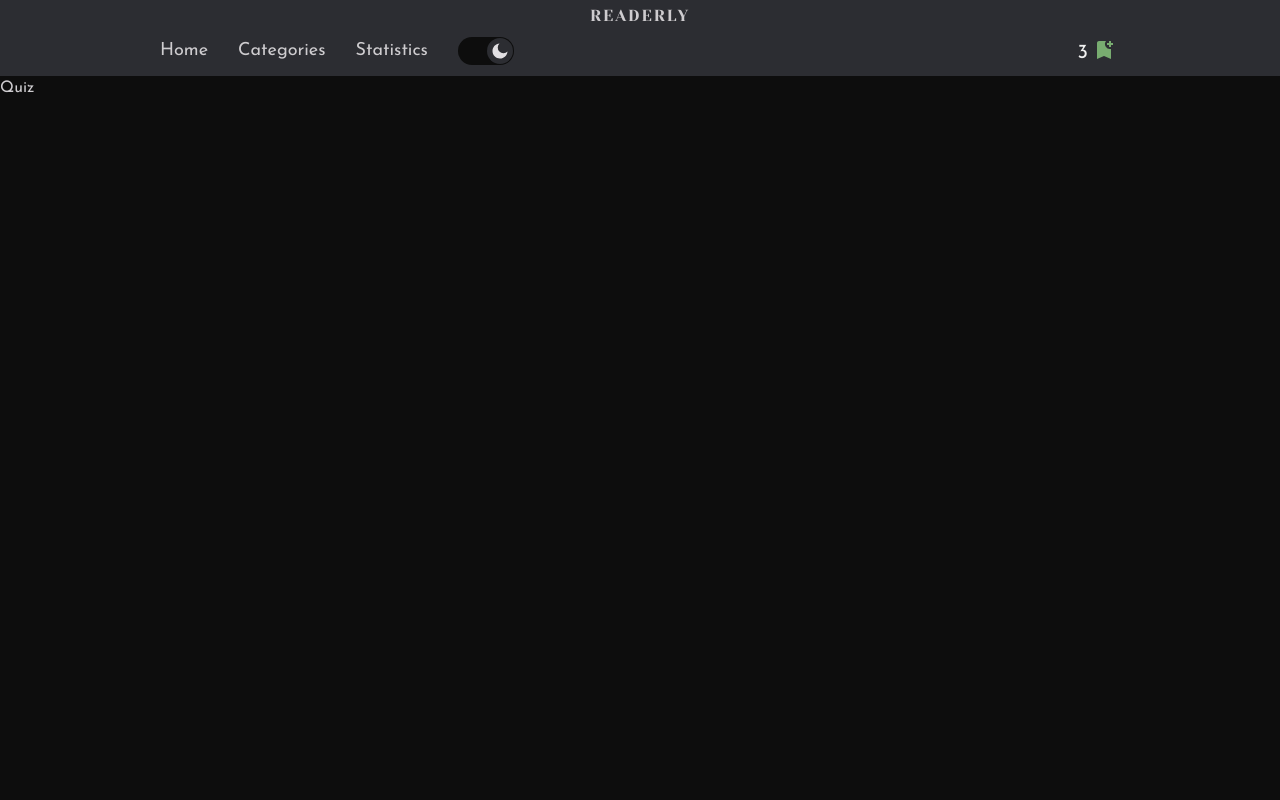
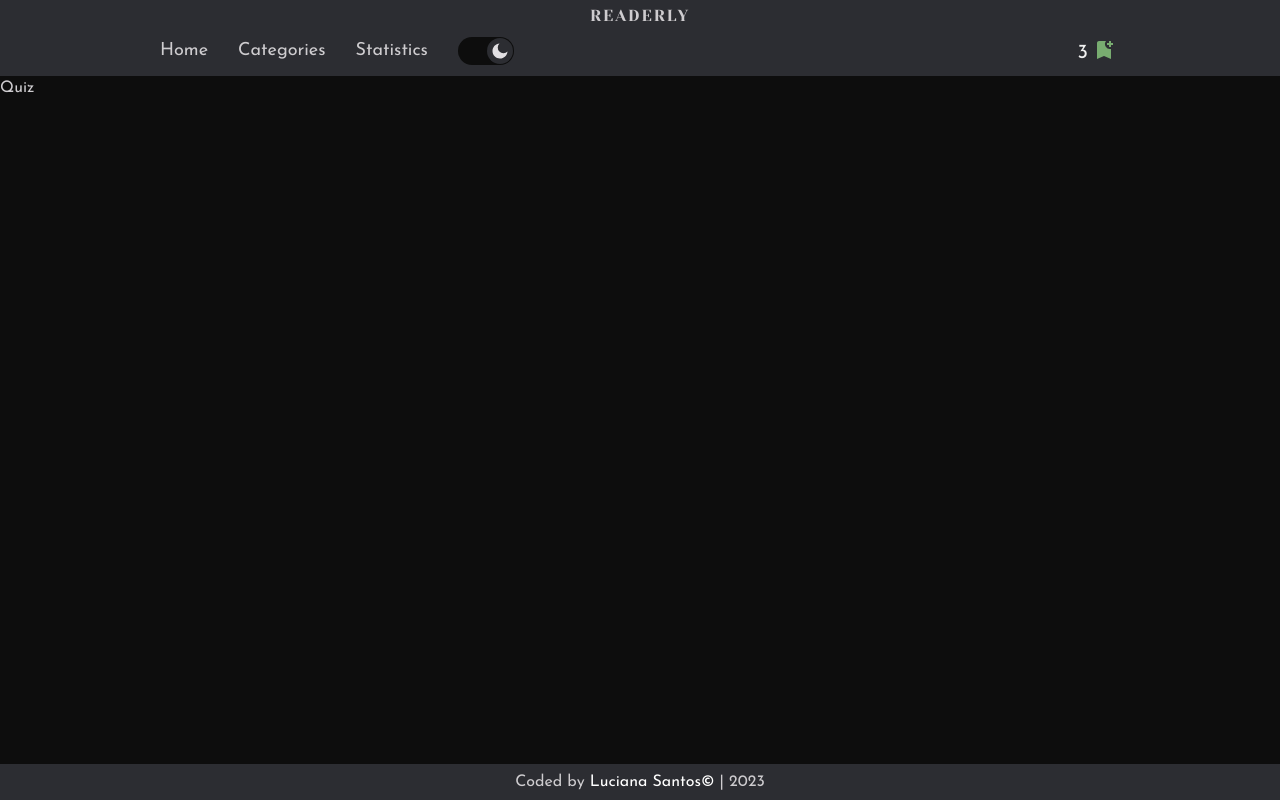
Before and after one commit to Luciana-Santos/readerly_old, a React (Vite) app: page /quiz in a window 1280 px wide. Built offline with nearby package versions, Linux system fonts and the light colour scheme.

Commit message:
footer finished

```diff
--- a/src/App.tsx
+++ b/src/App.tsx
@@ -1,6 +1,7 @@
 import { useContext } from 'react';
 import { Route, Routes } from 'react-router-dom';
 import { ThemeProvider } from 'styled-components';
+import Footer from './components/Footer/Footer';
 import Header from './components/Header/Header';
 import { GlobalStyles } from './GlobalStyled';
 import Categories from './pages/Categories/Categories';
@@ -22,6 +23,7 @@ const App = () => {
         <Route path="/statistics" element={<Statistics />} />
         <Route path="/quiz" element={<Quiz />} />
       </Routes>
+      <Footer />
     </ThemeProvider>
   );
 };
--- /dev/null
+++ b/src/components/Footer/Footer.styled.ts
@@ -0,0 +1,16 @@
+import styled from 'styled-components';
+
+export const FooterStyled = styled.footer`
+  background: #2c2d32;
+  position: fixed;
+  bottom: 0;
+  left: 0;
+  right: 0;
+  text-align: center;
+  padding-block: 6px;
+  color: #cecccf;
+
+  a {
+    color: #fff;
+  }
+`;
--- /dev/null
+++ b/src/components/Footer/Footer.tsx
@@ -0,0 +1,17 @@
+import { Container } from '../../GlobalStyled';
+import { FooterStyled } from './Footer.styled';
+
+const Footer = () => {
+  return (
+    <FooterStyled>
+      <Container>
+        <p>
+          Coded by{' '}
+          <a href="https://github.com/Luciana-Santos">Luciana Santos© </a> |
+          2023
+        </p>
+      </Container>
+    </FooterStyled>
+  );
+};
+export default Footer;
```
